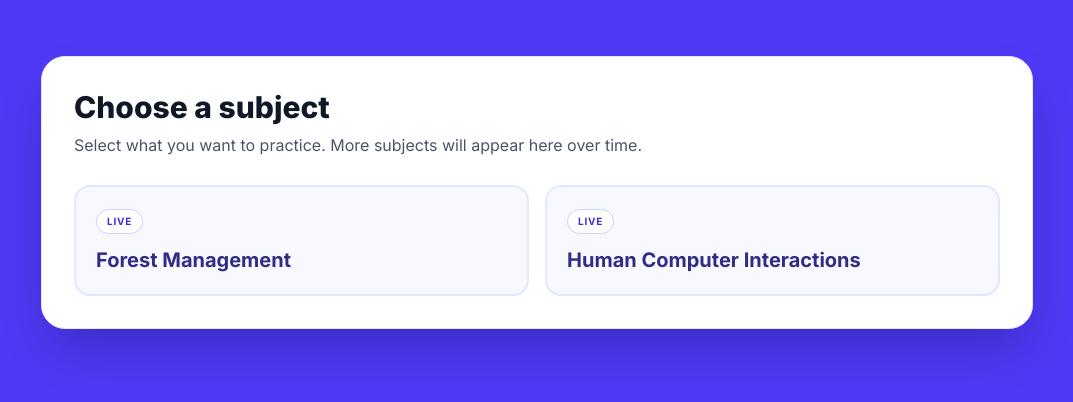
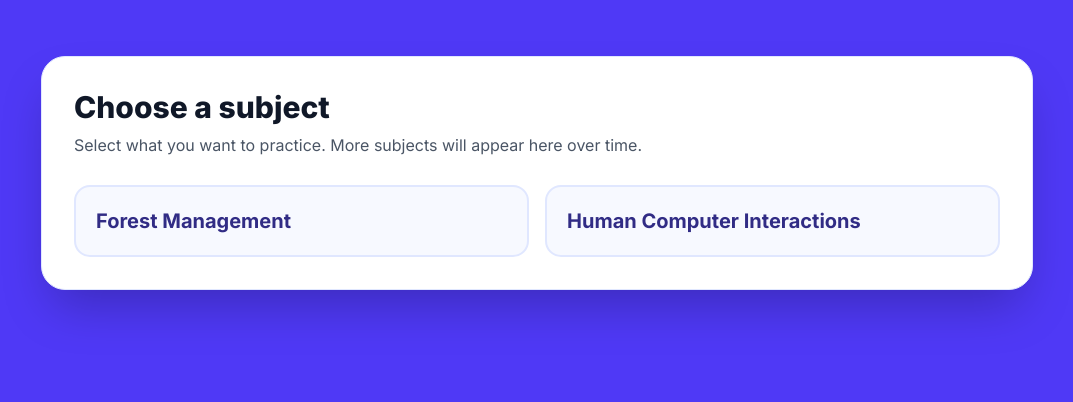
Before and after one commit to eternalnomad404/Forest-management-quiz, a React (Vite) app: page / in a window 1280 px wide. Shown: the top 402 px of the page, without its empty margins (103-1176 px from the left). Built offline with nearby package versions, Linux system fonts and the light colour scheme.

Commit message:
remove the live button

```diff
--- a/src/components/SubjectSelection.tsx
+++ b/src/components/SubjectSelection.tsx
@@ -9,17 +9,14 @@ interface SubjectSelectionProps {
 const SUBJECTS: Array<{
   key: SubjectKey;
   title: string;
-  badge: string;
 }> = [
   {
     key: 'forest-management',
     title: 'Forest Management',
-    badge: 'Live',
   },
   {
     key: 'human-computer-interactions',
     title: 'Human Computer Interactions',
-    badge: 'Live',
   },
 ];
 
@@ -46,9 +43,6 @@ export default function SubjectSelection({ onSelectSubject }: SubjectSelectionPr
               onClick={() => onSelectSubject(subject.key)}
               className="text-left rounded-2xl border-2 border-indigo-100 bg-indigo-50/50 p-5 hover:bg-indigo-100 hover:border-indigo-200 transition-colors active:scale-[0.99]"
             >
-              <div className="inline-flex items-center rounded-full border border-indigo-200 bg-white px-2.5 py-1 text-[10px] font-bold uppercase tracking-[0.08em] text-indigo-700 mb-3">
-                {subject.badge}
-              </div>
               <h2 className="text-xl font-bold text-indigo-900">{subject.title}</h2>
             </button>
           ))}
```
